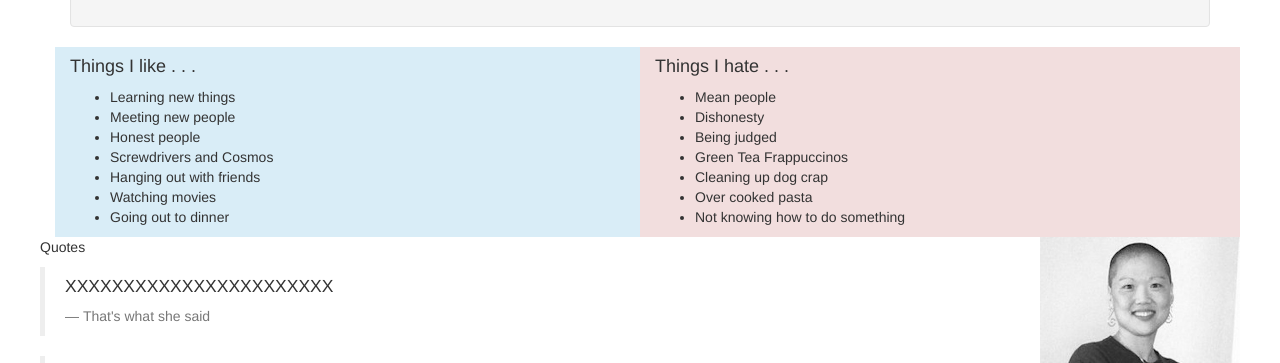
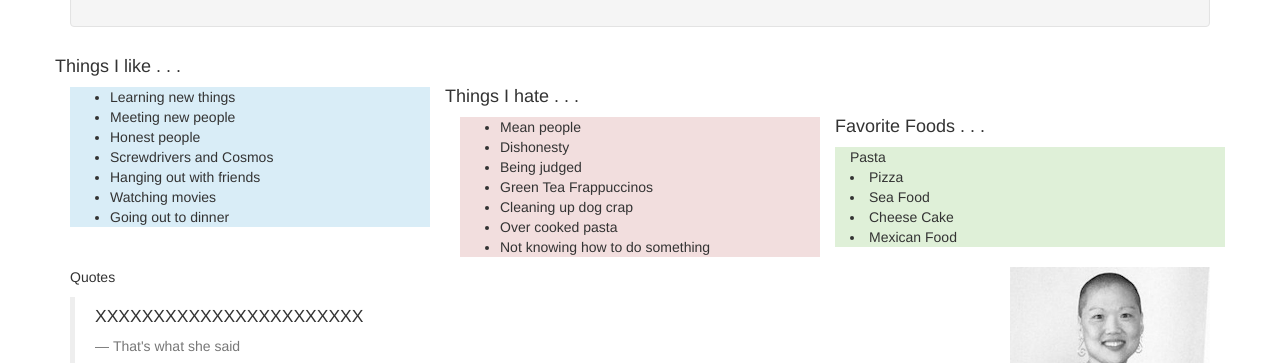
Before and after one commit to karicfuller/portfolio, a plain HTML site: page my-portfolio.html in a window 1280 px wide. Shown: the part 436-799 px from the top of the page. Drawn offline with Linux system fonts and the light colour scheme.

Commit message:
added favorite foods

```diff
--- a/css/styles.css
+++ b/css/styles.css
@@ -9,7 +9,3 @@ img {
   text-align: center;
 
 }
-
-.jumbotron p {
-  text-align: center:
-}
--- a/my-portfolio.html
+++ b/my-portfolio.html
@@ -17,9 +17,9 @@
     </div>
 
     <div class="row">
-      <div class="col-md-6 bg-info">
       <h4>Things I like . . .</h4>
-      <ul>
+        <div class="col-md-4">
+          <ul class="bg-info">
           <li>Learning new things</li>
           <li>Meeting new people</li>
           <li>Honest people</li>
@@ -29,10 +29,9 @@
           <li>Going out to dinner</li>
       </ul>
     </div>
-    <div class="row">
-      <div class="col-md-6 bg-danger">
   <h4>Things I hate . . .</h4>
-        <ul>
+    <div class="col-md-4">
+      <ul div class="bg-danger">
           <li>Mean people</li>
           <li>Dishonesty</li>
           <li>Being judged</li>
@@ -42,6 +41,19 @@
           <li>Not knowing how to do something</li>
         </ul>
       </div>
+
+  <h4>Favorite Foods . . .</h4>
+    <div class="col-md-4 bg-success"
+        <li>Pasta</li>
+        <li>Pizza</li>
+        <li>Sea Food</li>
+        <li>Cheese Cake</li>
+        <li>Mexican Food</li>
+      </ol>
+  </div>
+</div>
+
+
 
         <img src="img/portfolio.jpg" alt="Picture of Kari"
 
```
Lines whose indentation alone changed are shown as unchanged.
